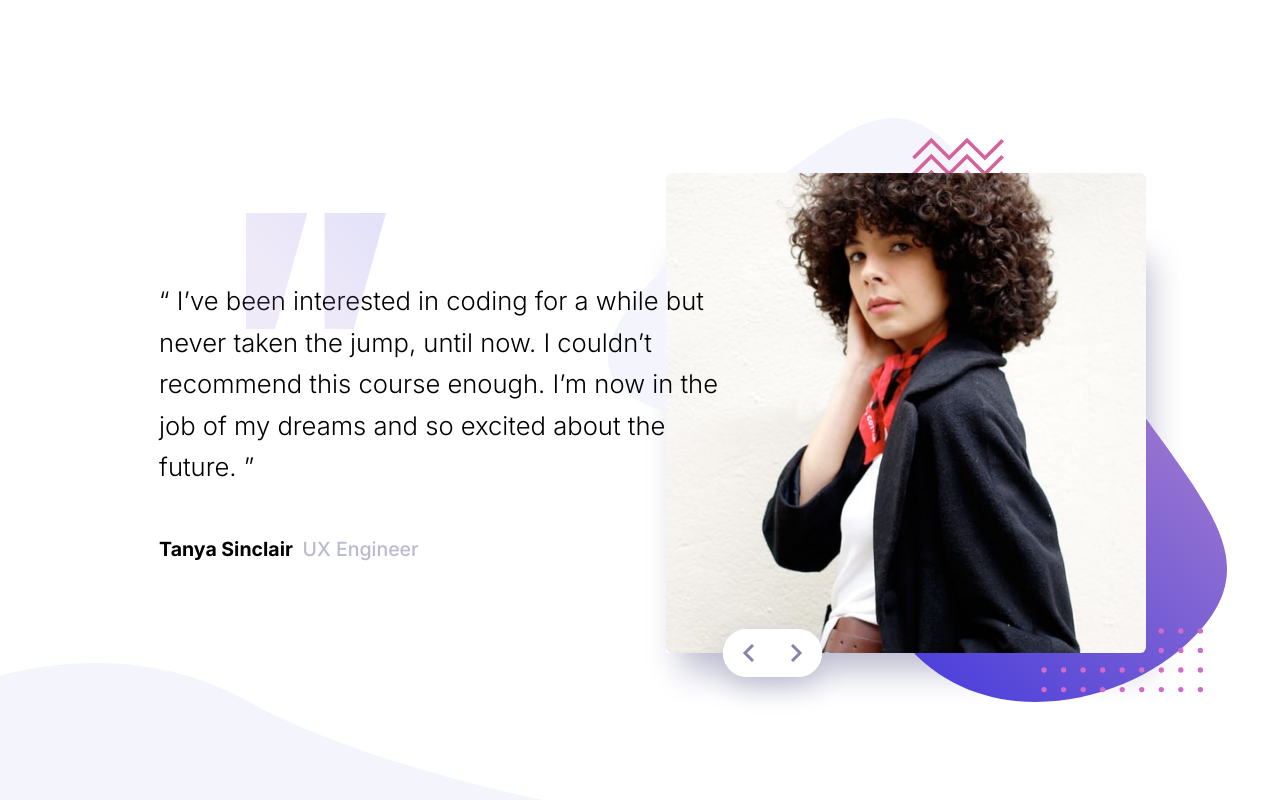
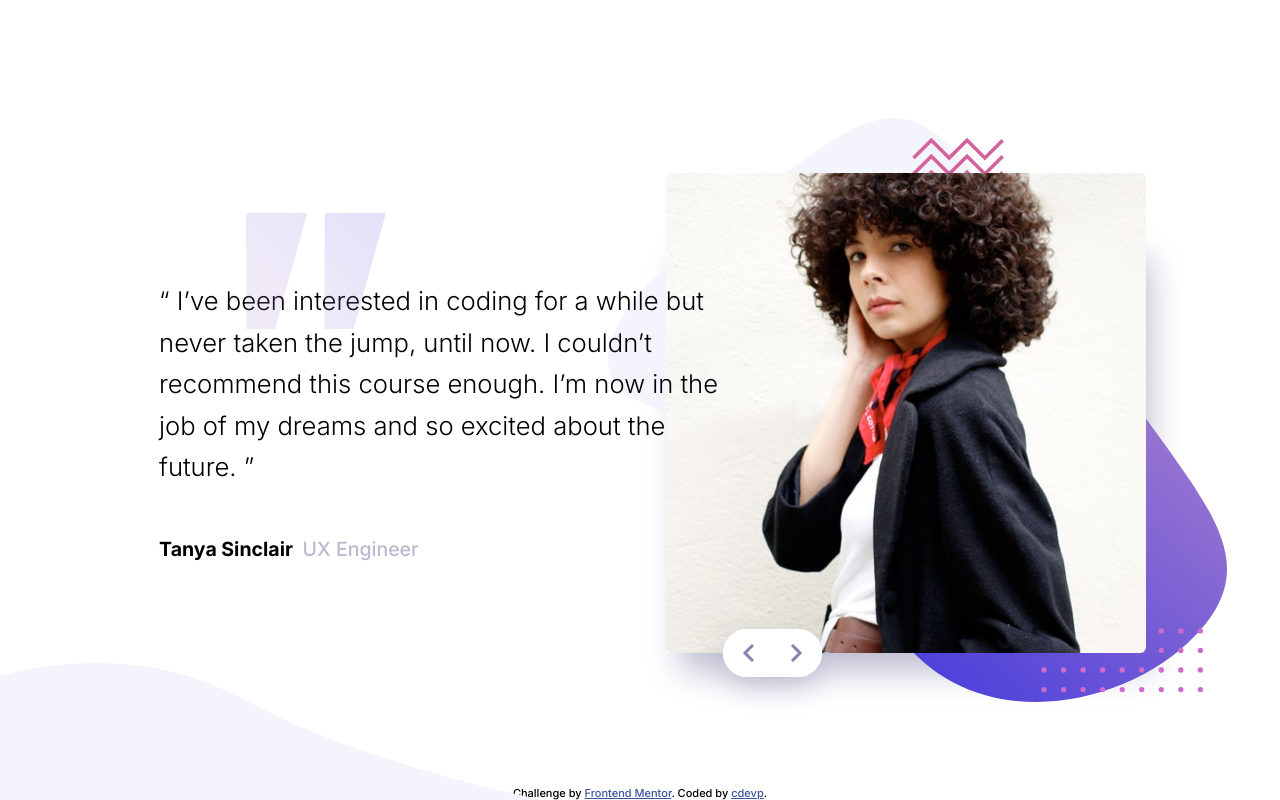
Before and after one commit to cdevp/coding-bootcamp-testimonials-slider-master, a website: page index.html in a window 1280 px wide. Drawn offline with Linux system fonts and the light colour scheme.

Commit message:
Added "Challenge" footer

```diff
--- a/index.html
+++ b/index.html
@@ -15,7 +15,7 @@
   <link href="https://fonts.googleapis.com/css2?family=Inter:wght@700&display=swap" rel="stylesheet">
   <!-- Feel free to remove these styles or customise in your own stylesheet 👍 -->
   <style>
-    .attribution { font-size: 11px; text-align: center; }
+    .attribution { font-size: 11px; text-align: center; position: absolute; width: 100%; bottom: 0%; z-index: 2}
     .attribution a { color: hsl(228, 45%, 44%); }
   </style>
 </head>
@@ -55,24 +55,10 @@
       <span id="testimonial-rank-2">Junior Front-end Developer</span>
    </span>
   </div>
-<!--  “ I’ve been interested in coding for a while but never taken the jump, until now.
-  I couldn’t recommend this course enough. I’m now in the job of my dreams and so
-  excited about the future. ”
-
-  Tanya Sinclair
-  UX Engineer
-
-  “ If you want to lay the best foundation possible I’d recommend taking this course.
-  The depth the instructors go into is incredible. I now feel so confident about
-  starting up as a professional developer. ”
-
-  John Tarkpor
-  Junior Front-end Developer
-
   <div class="attribution">
     Challenge by <a href="https://www.frontendmentor.io?ref=challenge" target="_blank">Frontend Mentor</a>.
-    Coded by <a href="#">Your Name Here</a>.
-  </div> -->
+    Coded by <a href="#">cdevp</a>.
+  </div>
 </div>
 </body>
 </html>
```
